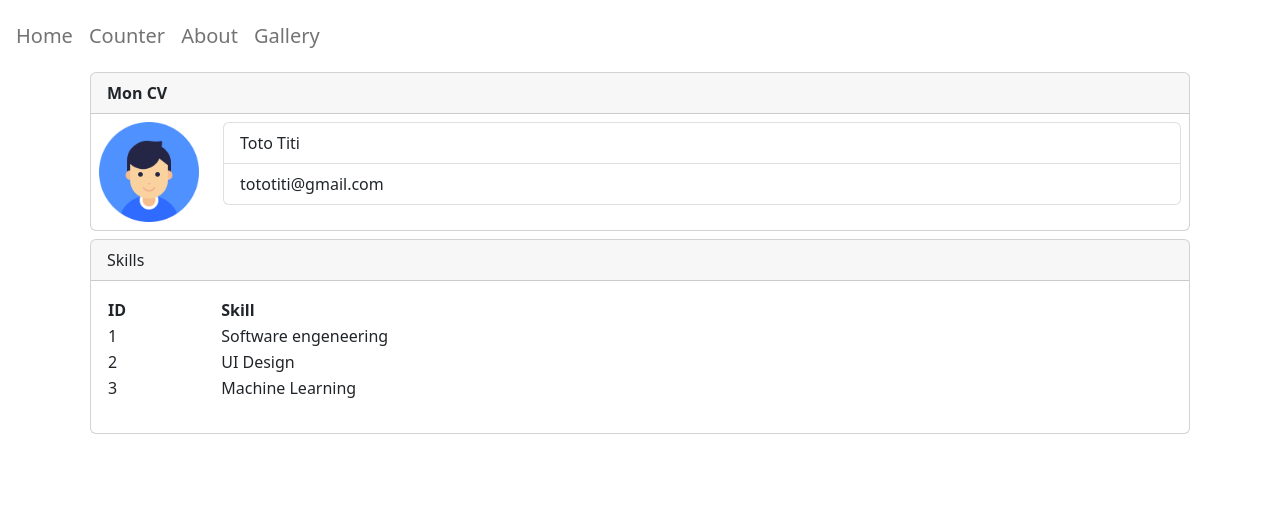
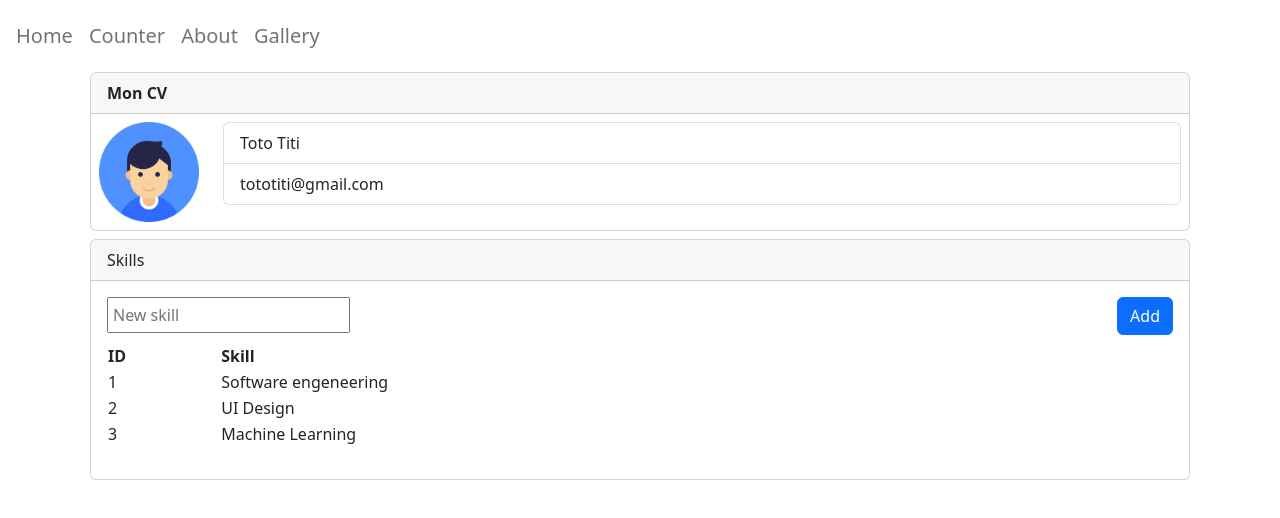
Before and after one commit to HKassogue/app_test2_react_js, a React (Create React App) app: page /about in a window 1280 px wide. Shown: the top 518 px of the page. Built offline with nearby package versions, Linux system fonts and the light colour scheme.

Commit message:
making of about page 3

```diff
--- a/src/components/about.js
+++ b/src/components/about.js
@@ -43,6 +43,16 @@ class About extends Component {
                 <div className="card m-2">
                     <div className="card-header">Skills</div>
                     <div className="card-body">
+                        <form onSubmit={this.addSkill}>
+                            <div className="row mb-2">
+                                <div className="col">
+                                    <input type="text" name="skill" placeholder="New skill" className="p-1"/>
+                                </div>
+                                <div className="col col-auto">
+                                    <button className="btn btn-primary">Add</button>
+                                </div>
+                            </div>
+                        </form>
                         <table className="table">
                             <tr>
                                 <th>ID</th> <th>Skill</th>
```
